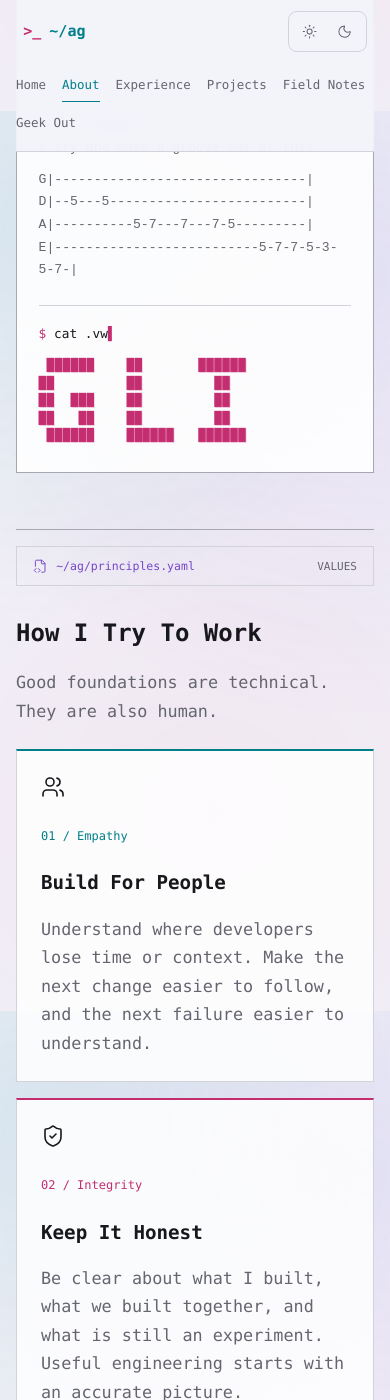
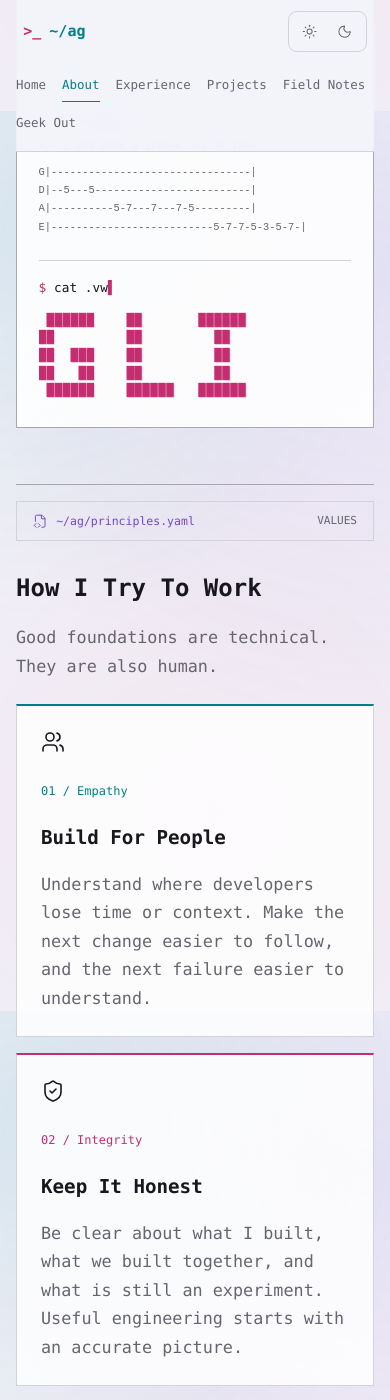
Before and after one commit to ANISHG-26/ANISHG-26.github.io, a Jekyll site: the page built from about.html, in a window 390 px wide and 1400 px high, scrolled down 2589 px. Built offline with Jekyll 4.4.1, drawn with Linux system fonts in a browser that asks for light colours; nearby versions of some CDN libraries.

Commit message:
fix: preserve ascii across responsive layouts

```diff
--- a/_layouts/default.html
+++ b/_layouts/default.html
@@ -9,7 +9,7 @@
     <meta name="description" content="{{ page.description | default: site.description }}">
     <link rel="canonical" href="{{ page.url | absolute_url }}">
     <link rel="icon" href="{{ '/assets/favicon.svg' | relative_url }}" type="image/svg+xml">
-    <link rel="stylesheet" href="{{ '/assets/css/portfolio.css' | relative_url }}">
+    <link rel="stylesheet" href="{{ '/assets/css/portfolio.css' | relative_url }}?v={{ site.time | date: '%s' }}">
     <script>
       try {
         const saved = localStorage.getItem('portfolio-theme') || 'system';
--- a/assets/css/portfolio.css
+++ b/assets/css/portfolio.css
@@ -141,9 +141,10 @@ svg { width: 1.1rem; height: 1.1rem; flex: 0 0 auto; }
 .about-yaml-output.is-rendered .yaml-line:nth-child(9) { animation-delay: .42s; }
 .about-easter-egg { margin-top: 1.5rem; padding-top: 1.1rem; border-top: 1px solid var(--border); }
 .about-easter-egg .command-line { margin-bottom: .75rem; }
-.bass-tab { color: var(--muted-foreground); line-height: 1.65 !important; }
+.bass-tab { color: var(--muted-foreground); font-size: clamp(.65rem, 2.6vw, .8rem) !important; line-height: 1.65 !important; }
 .ascii-art { color: var(--cyan); line-height: 1.25 !important; }
 .gli-art { color: var(--pink); font-size: clamp(.78rem, 1.8vw, 1.12rem) !important; letter-spacing: .04em; text-shadow: .06em .06em 0 color-mix(in srgb, var(--pink) 25%, transparent); }
+.bass-tab, .gli-art { max-width: 100%; overflow-x: auto; overflow-wrap: normal !important; white-space: pre !important; }
 .gli-art.is-rendered { animation: terminal-line-in .45s ease both; }
 @keyframes terminal-line-in { from { opacity: 0; transform: translateY(.2rem); } to { opacity: 1; transform: translateY(0); } }
 .principles-section { padding-block: 1rem 3rem; border-bottom: 1px solid var(--border); }
@@ -227,6 +228,9 @@ svg { width: 1.1rem; height: 1.1rem; flex: 0 0 auto; }
 }
 @media (min-width: 801px) and (max-width: 1180px) {
   .desktop-nav { gap: .55rem; font-size: .78rem; }
+  .about-profile-terminal { grid-template-columns: 1fr; }
+  .about-profile-terminal > .terminal-window-bar { grid-column: auto; }
+  .about-profile-output { border-top: 1px solid var(--border); border-left: 0; }
 }
 @media (max-width: 800px) {
   .site-header { grid-template-columns: 1fr auto; padding-block: .7rem; }
```
Also changed, not shown: docs/design-contract.md (+12 -0 lines).
